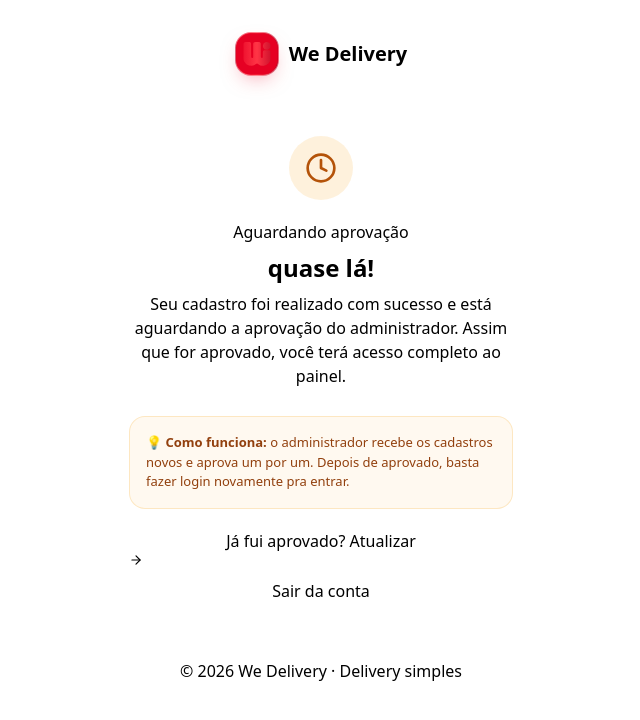
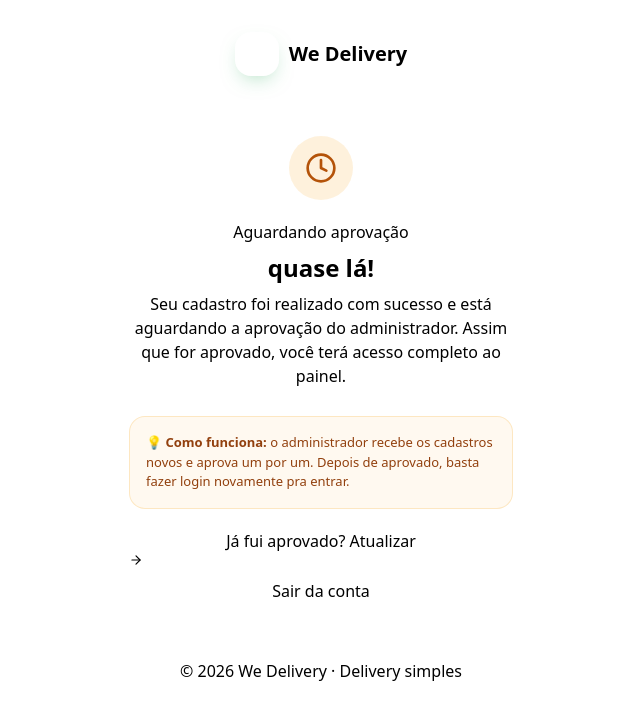
Before and after one commit to typeacai-design/delivery-saas, a Next.js app: page /aguardando-aprovacao in a window 1280 px wide. Shown: the top 720 px of the page, without its empty margins (319-959 px from the left). Built offline with nearby package versions, Linux system fonts and the light colour scheme; no server answers.

Commit message:
restore original approval logo

```diff
--- a/src/app/aguardando-aprovacao/page.tsx
+++ b/src/app/aguardando-aprovacao/page.tsx
@@ -40,7 +40,7 @@ export default function AguardandoAprovacaoPage() {
   }
 
   return (
-    <div className="app-shell wd-auth-red">
+    <div className="app-shell">
       <div className="app-shell-inner flex items-center justify-center min-h-[calc(100vh-8rem)] py-8">
         <div className="w-full max-w-md">
           {/* Brand */}
@@ -48,12 +48,12 @@ export default function AguardandoAprovacaoPage() {
             <div
               className="size-11 rounded-2xl flex items-center justify-center text-white"
               style={{
-                background: 'linear-gradient(90deg,#E60023,#FF3546,#B80020)',
+                background: 'var(--green)',
                 border: '1px solid rgba(255,255,255,.4)',
-                boxShadow: '0 8px 22px -10px rgba(230,0,35,.55)',
+                boxShadow: '0 8px 22px -10px rgba(22,163,74,.55)',
               }}
             >
-              <img src="/we-delivery-logo.svg" alt="We Delivery" className="w-full h-full object-contain" />
+              <ChefHat size={18} strokeWidth={2.5} />
             </div>
             <span className="font-display text-xl font-semibold" style={{ color: 'var(--ink)' }}>
               We Delivery
```
